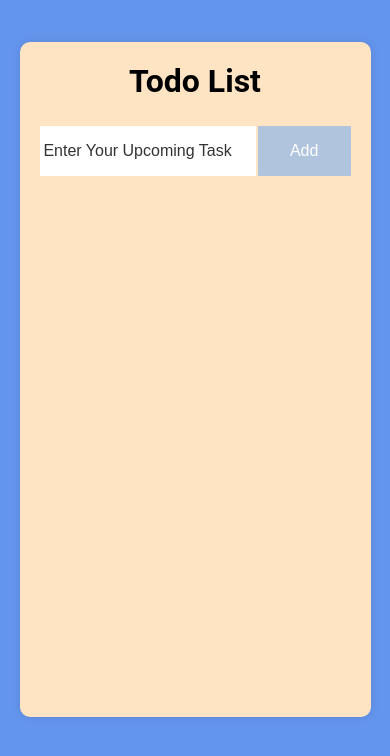
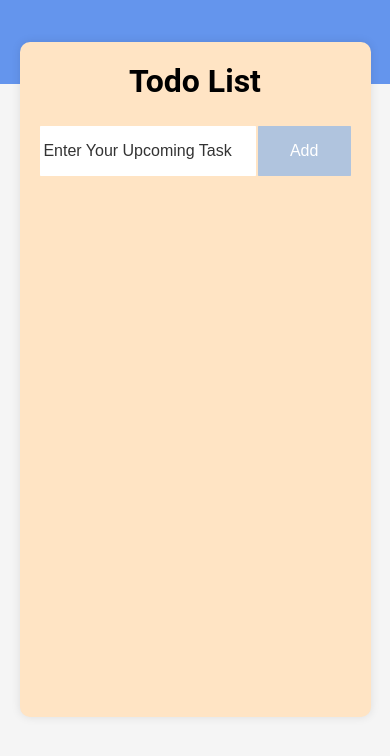
Before and after one commit to sahaMainak70/todo-app, a React (Vite) app: page / in a window 390 px wide. Shown: the top 756 px of the page. Built offline with nearby package versions, Linux system fonts and the light colour scheme.

Commit message:
chore: Adjust container height for responsive design

```diff
--- a/src/App.css
+++ b/src/App.css
@@ -229,6 +229,7 @@ input[type="checkbox"]:checked + label {
 @media screen and (max-width: 768px) {
   .container {
     padding-top: 5vh;
+    height: 10vh;
   }
 
   .todo-div {
```
